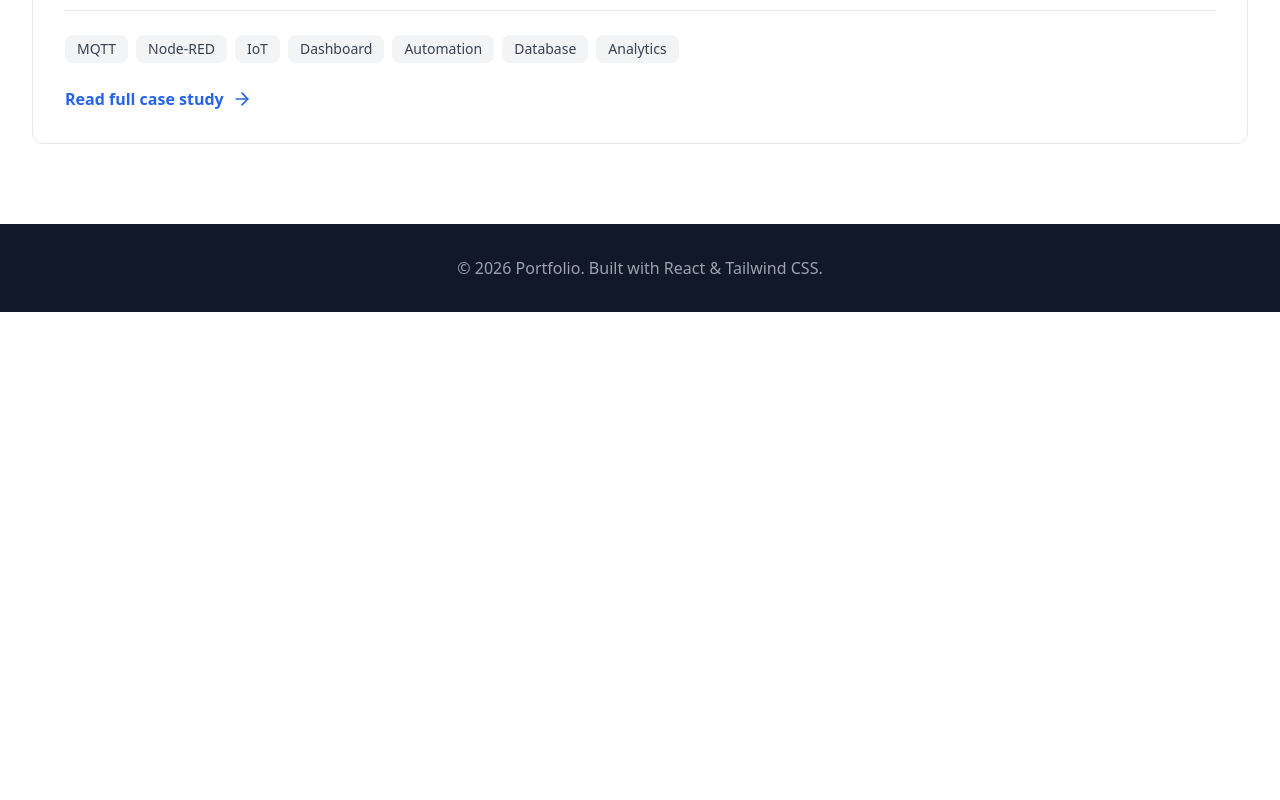
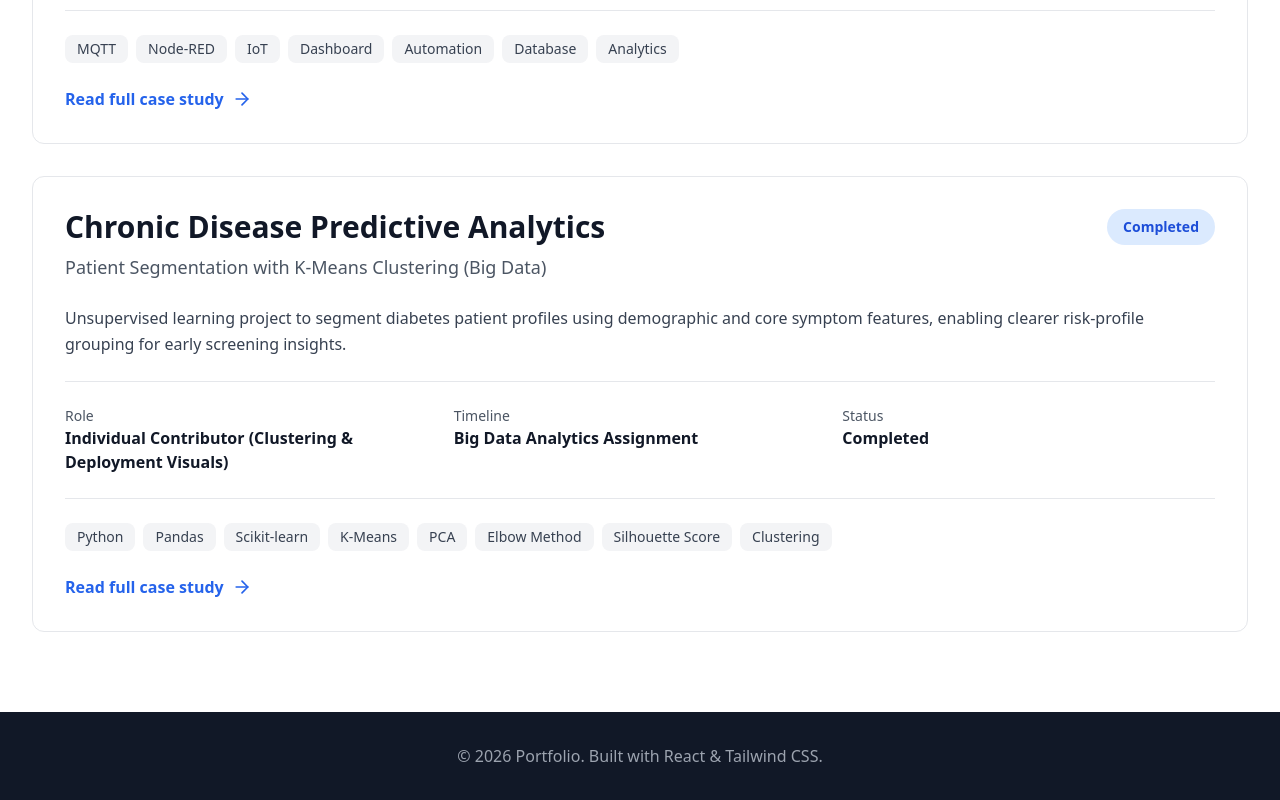
Before and after one commit to pukiqq/patricklie-portofolio, a React (Vite) app: page /projects in a window 1280 px wide. Shown: the part 1036-1836 px from the top of the page. Before the commit the page ends 1348 px from the top, so only its background shows below. Built offline with nearby package versions, Linux system fonts and the light colour scheme.

Commit message:
bda fix in projectpage

```diff
--- a/src/pages/ProjectsPage.tsx
+++ b/src/pages/ProjectsPage.tsx
@@ -33,6 +33,22 @@ export default function ProjectsPage() {
         'Reduced manual monitoring by automating threshold-based responses (Node-RED rules).',
         'Designed to support multiple sensor nodes (scalable architecture).',
         'Real-time alert system for threshold violations',
+      ],
+    },
+    {
+      id: 'bda-patient-segmentation',
+      title: 'Chronic Disease Predictive Analytics',
+      subtitle: 'Patient Segmentation with K-Means Clustering (Big Data)',
+      description: 'Unsupervised learning project to segment diabetes patient profiles using demographic and core symptom features, enabling clearer risk-profile grouping for early screening insights.',
+      longDescription: 'Implemented a clustering workflow to group patient risk profiles using K-Means. Performed feature scaling, selected optimal K using Elbow (WCSS) and Silhouette Score, and produced interpretable deliverables including PCA visualization, cluster profiling table, and distribution charts for stakeholder-friendly insights.',
+      tags: ['Python', 'Pandas', 'Scikit-learn', 'K-Means', 'PCA', 'Elbow Method', 'Silhouette Score', 'Clustering'],
+      status: 'Completed',
+      role: 'Individual Contributor (Clustering & Deployment Visuals)',
+      timeline: 'Big Data Analytics Assignment',
+      impact: [
+        'Segmented diabetes patient profiles into meaningful clusters using K-Means (unsupervised learning).',
+        'Selected optimal cluster count using Elbow (WCSS/Inertia) and Silhouette Score to justify model configuration.',
+        'Delivered interpretable outputs: PCA plot, cluster profile summaries, and diabetes-positive distribution chart across clusters.',
       ],
     },
   ];
```
